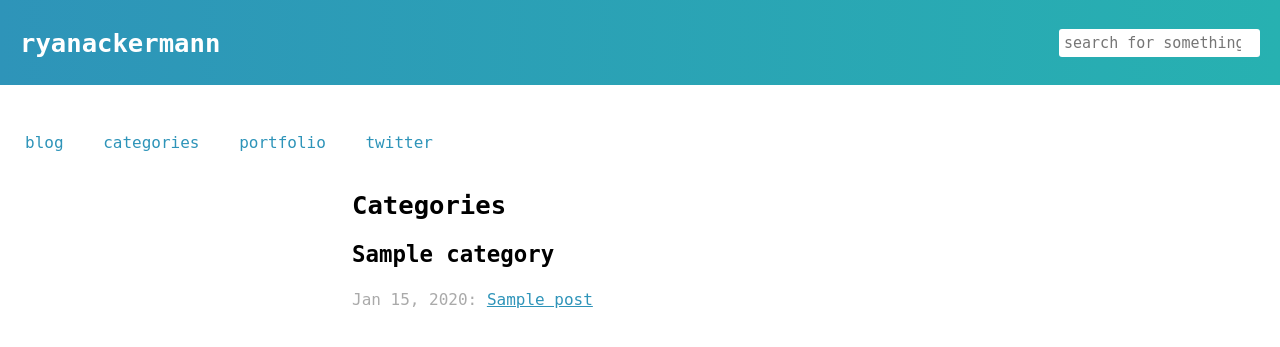
After one commit to naturaln0va/ackermann-io, a Flask app: page /categories in a window 1280 px wide. The commit adds this page. Shown: the top 347 px of the page. Run offline with Flask 2, Linux system fonts and the light colour scheme; tables that the repository leaves empty hold one stand-in row (values such as "Sample post"); some web fonts are replaced.

Commit message:
added categories for posts and better post editing

```diff
--- /dev/null
+++ b/app/static/stylesheets/categories.css
@@ -0,0 +1,29 @@
+
+ul {
+	margin: 0;
+	padding: 0;
+	list-style: none;
+}
+
+li.items {
+	padding: 4px 0;
+}
+
+body article {
+	width: 45%;
+	margin-bottom: 25px;
+}
+
+h1 {
+	margin-top: 0;
+}
+
+#date {
+	color: #aaa;
+}
+
+@media (max-width: 750px) and (min-width: 320px) {
+  body article {
+    width: 80%;
+  }
+}
--- a/app/templates/base.html
+++ b/app/templates/base.html
@@ -16,8 +16,8 @@
 		<link rel="icon" type="image/png" href="/static/favicon/favicon-32x32.png" sizes="32x32" />
 		<link rel="icon" type="image/png" href="/static/favicon/favicon-16x16.png" sizes="16x16" />
 		<link rel="icon" type="image/png" href="/static/favicon/favicon-128.png" sizes="128x128" />
+		<link rel="stylesheet" type="text/css" href="/static/stylesheets/primary.css">
 		{% block stylesheet %}{% endblock %}
-		<link rel="stylesheet" type="text/css" href="/static/stylesheets/primary.css">
 	    {% if title %}
     		<title>{{ title }}</title>
     	{% else %}
@@ -43,6 +43,7 @@
 			<div class="navigation">
 				<ul>
 					<li><a href="{{ url_for('index') }}">blog</a></li>
+					<li><a href="{{ url_for('categories') }}">categories</a></li>
 					<li><a href="{{ url_for('portfolio') }}">portfolio</a></li>
 					<li><a href="https://twitter.com/naturaln0va">twitter</a></li>
 					{% if auth %}
--- /dev/null
+++ b/app/templates/categories.html
@@ -0,0 +1,22 @@
+
+{% extends "base.html" %}
+
+{% block stylesheet %}
+	<link rel="stylesheet" type="text/css" href="/static/stylesheets/categories.css">
+{% endblock%}
+
+{% block content %}
+	<article>
+		<h1>Categories</h1>
+		<ul>
+			{% for dict in dicts %}
+				<li><h2>{{ dict['name'] }}</h2></li>
+				<ul>
+					{% for post in dict['posts'] %}
+						<li class="items"><span id="date">{{ post.timestamp|prettytime }}:</span> <a href="/posts/{{ post.slug }}">{{ post.title }}</a></li>
+					{% endfor %}
+				</ul>
+			{% endfor %}
+		</ul>
+	</article>
+{% endblock %}
--- a/app/templates/view_post.html
+++ b/app/templates/view_post.html
@@ -19,6 +19,7 @@
 		<h1 id="title">{{ post.title }}</h1>
 		<p id="timestamp">{{ post.timestamp|prettytime }}</p>
 		<p><em>{{ post.description }}</em></p>
+		<p><span id="category">{{ post.category.name }}</span></p>
 		<hr>
 		<p>{{ post.content|markdown }}</p>
 		{% if not post.draft %}
--- a/app/views.py
+++ b/app/views.py
@@ -8,7 +8,7 @@ from datetime import datetime
 from app import app, db, mail
 from config import UPLOAD_FOLDER
 from .forms import PostForm, SearchForm
-from .models import Post
+from .models import Post, Category
 
 # Exception handling
 
@@ -32,6 +32,14 @@ def has_auth():
 def index():
 	posts = Post.query.order_by(Post.timestamp.desc()).filter_by(draft=False).all()
 	return render_template('index.html', posts=posts, auth=has_auth())
+
+@app.route('/categories')
+def categories():
+	dicts = []
+	for c in Category.query.order_by(Category.name).all():
+		if len(c.posts.filter_by(draft=False).all()) > 0:
+			dicts.append({'name': c.name, 'posts': c.posts})
+	return render_template('categories.html', dicts=dicts, auth=has_auth())
 
 @app.route('/posts/<slug>')
 def post_view(slug):
@@ -89,11 +97,20 @@ def draft_edit(draft_id):
 		form.description.data = draft.description
 		form.content.data = draft.content
 		form.draft.data = draft.draft
+		form.category.data = draft.category.name
+		form.date.data = draft.timestamp
+		form.slug.data = draft.slug
 	if form.validate_on_submit():
 		draft.title = form.title.data
 		draft.description = form.description.data
 		draft.content = form.content.data
 		draft.draft = form.draft.data
+		draft.timestamp = form.date.data
+		draft.slug = form.slug.data
+		# if there is an exsisting category use it
+		category = Category.query.filter_by(name=form.category.data).first()
+		if not category:
+			category = Category(form.category.data)
 		db.session.commit()
 		return redirect('/drafts')
 	return render_template('new_post.html', form=form, auth=has_auth())
@@ -117,7 +134,7 @@ def publish_draft(draft_id):
 	db.session.commit()
 	return redirect('/')
 
-@app.route('/new_post', methods = ['GET', 'POST'])
+@app.route('/posts/create', methods = ['GET', 'POST'])
 def new_post():
 	if not has_auth():
 		return redirect('/login')
@@ -127,12 +144,20 @@ def new_post():
 		description = form.description.data
 		content = form.content.data
 		draft = form.draft.data
-
-		post = Post(title, description, content)
+		date = form.date.data
+		# if there is an exsisting category use it
+		category = Category.query.filter_by(name=form.category.data).first()
+		if not category:
+			category = Category(form.category.data)
+		post = Post(title, description, content, category)
+		post.draft = draft
+		post.timestamp = date
 		db.session.add(post)
 		db.session.commit()
-
 		return redirect('/drafts')
+	else:
+		print 'Errors in the form:'
+		print form.errors.items()
 	return render_template('new_post.html', form=form, auth=has_auth())
 
 @app.route('/cms', methods=['GET', 'POST'])
--- a/run.py
+++ b/run.py
@@ -2,4 +2,4 @@
 from app import app
 
 if __name__ == "__main__":
-	app.run(debug =True, port=5000)
+	app.run(debug=True, port=5000)
```
Also changed, not shown: app/forms.py (+8 -4 lines), app/models.py (+16 -2 lines), app/static/stylesheets/cms.css (+2 -6 lines), app/static/stylesheets/post.css (+8 -0 lines), app/static/stylesheets/primary.css (+4 -4 lines), app/templates/landing.html (added, +13 -0 lines), app/templates/new_post.html (+6 -1 lines), app.db, app/static/stylesheets/post_list.css (line endings or trailing spaces), 1 other file.
